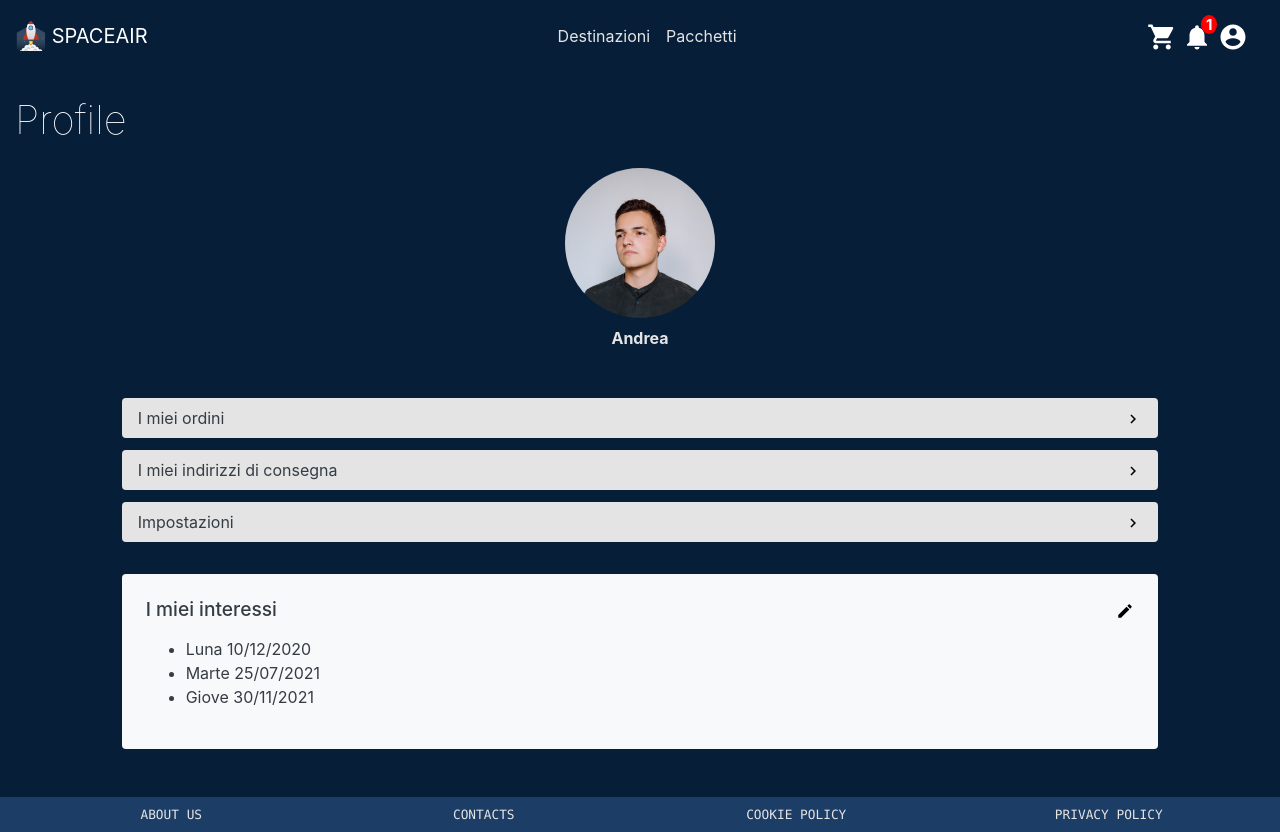
After one commit to alessiocnt/SpaceAir, a PHP site: template view/template/profile.php in a window 1280 px wide. The commit adds this page. Run offline with PHP 8.4, Linux system fonts and the light colour scheme; the template is opened without the code that fills it, so the values that code supplies are empty.

Commit message:
Add login and profile page

```diff
--- /dev/null
+++ b/view/template/profile.php
@@ -0,0 +1,58 @@
+<section>
+    <header>
+        <div class="row">
+            <div class="col-12">
+                    <h1 class="text-left col-title font-weight-lighter">Profile</h1>
+            </div>
+        </div>
+    </header>
+    <div class="row mt-3 mb-2">
+        <div class="col-12 text-center">
+            <img src="/spaceair/res/icons/decorative/user.jpeg" class="decorative-img rounded-circle mw-50" alt="Immagine Profilo"/>
+        </div>
+    </div>
+    <div class="row">
+        <div class="col-12 text-center">
+            <p class="col-text font-weight-bolder">Andrea</p>
+        </div>
+    </div>
+    <div class="row mt-4">
+        <div class="offset-1 col-10">
+            <ul class="nav flex-column">
+                <li class="nav-item my-2">
+                    <a class="col-back-white nav-link rounded col-dark" href="#">
+                        I miei ordini
+                        <img class="mt-1 float-right" src="/spaceair/res/icons/navigate_next-black-18dp.svg" alt="apri i miei ordini">
+                    </a>
+                </li>
+                <li class="nav-item my-1">
+                    <a class="col-back-white nav-link rounded col-dark" href="#">
+                        I miei indirizzi di consegna
+                        <img class="mt-1 float-right" src="/spaceair/res/icons/navigate_next-black-18dp.svg" alt="apri i miei indirizzi di consegna">
+                    </a>
+                </li>
+                <li class="nav-item my-2">
+                    <a class="col-back-white nav-link rounded col-dark" href="#">
+                        Impostazioni
+                        <img class="mt-1 float-right" src="/spaceair/res/icons/navigate_next-black-18dp.svg" alt="apri impostazioni">
+                    </a>
+                </li>
+            </ul>
+        </div>
+    </div>
+</section>
+<aside>
+<!-- I miei interessi -->
+<div class="row mt-4">
+    <div class="offset-1 col-10">
+        <section class="rounded col-dark bg-light p-4">
+            <h2>I miei interessi<span class="float-right"><img src="/spaceair/res/icons/edit-black-18dp.svg" alt="Modifica Interessi"></span></h2>
+            <ul class="mt-3">
+                <li>Luna 10/12/2020</li>
+                <li>Marte 25/07/2021</li>
+                <li>Giove 30/11/2021</li>
+            </ul>
+        </section>
+    </div>
+</div>
+</aside>
--- a/view/template/style/style.css
+++ b/view/template/style/style.css
@@ -67,6 +67,10 @@ h1 {
     text-align: center;
 }
 
+h2 {
+    font-size: 1.2em;
+}
+
 textarea {
     overflow: hidden;
     resize: none;
@@ -94,4 +98,4 @@ textarea {
     border-radius: 50%;
     background: red;
     color: white;
-  }
+}
```
Also changed, not shown: view/template/login.php (added, +31 -0 lines), view/template/signup.php (+5 -4 lines), view/test/TestView.php (+1 -1 lines).
